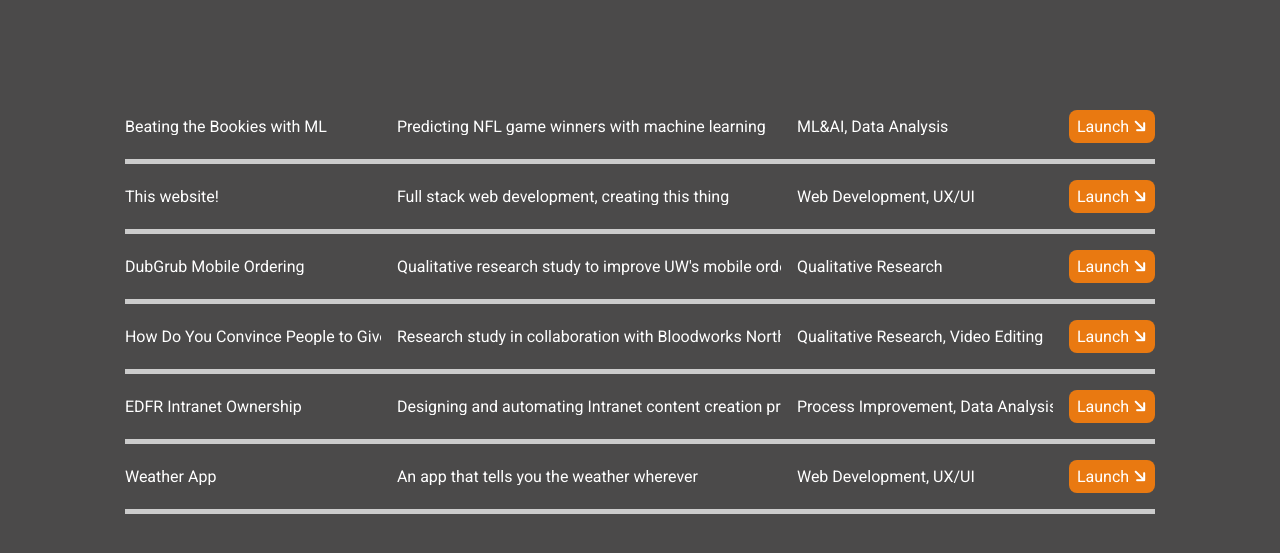
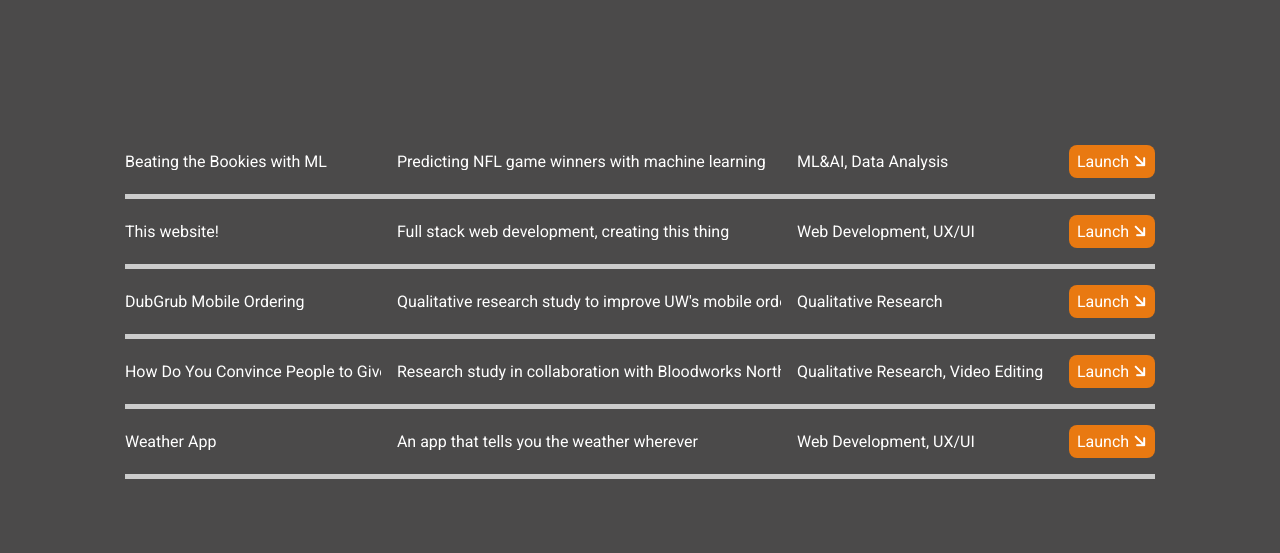
Before and after one commit to travis-roth/website, a Flask app: page /projects in a window 1280 px wide. Shown: the part 96-649 px from the top of the page. Run offline with Flask 3, Linux system fonts and the light colour scheme; some libraries are stand-ins or nearby versions.

Commit message:
removed edfr page from projects

```diff
--- a/templates/projects.html
+++ b/templates/projects.html
@@ -28,12 +28,12 @@
                 <p class="project-category">Qualitative Research, Video Editing</p>
                 <a href="https://www.youtube.com/watch?v=bd89KxZzbfA" target="_blank" class=btn-ppage>Launch <i class="fa-solid fa-arrow-right"></i></a>
         </div>
-        <div class="project-row">
+        <!-- <div class="project-row">
                 <p class="project-name">EDFR Intranet Ownership</p>
                 <p class="project-description">Designing and automating Intranet content creation process</p>
                 <p class="project-category">Process Improvement, Data Analysis</p>
-                <a href="/edfr" class=btn-ppage>Launch <i class="fa-solid fa-arrow-right"></i></a>
-        </div>
+                <a href="/" class=btn-ppage>Launch <i class="fa-solid fa-arrow-right"></i></a>
+        </div> -->
         <div class="project-row">
                 <p class="project-name">Weather App</p>
                 <p class="project-description">An app that tells you the weather wherever</p>
```
